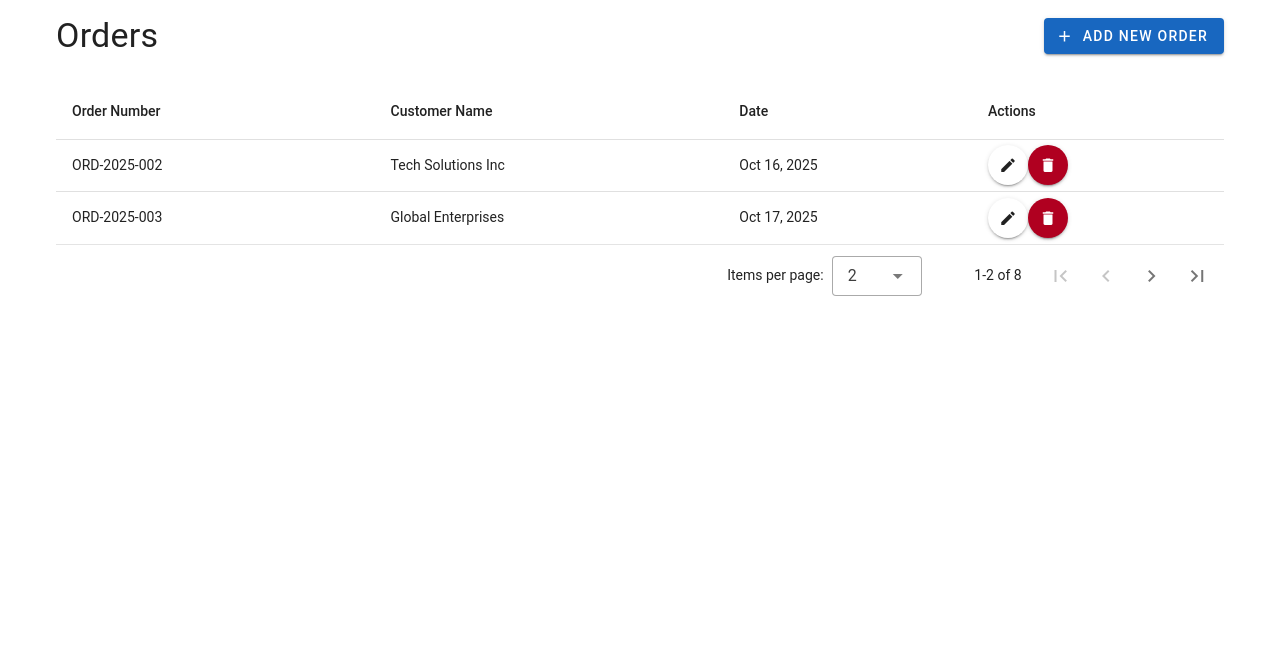
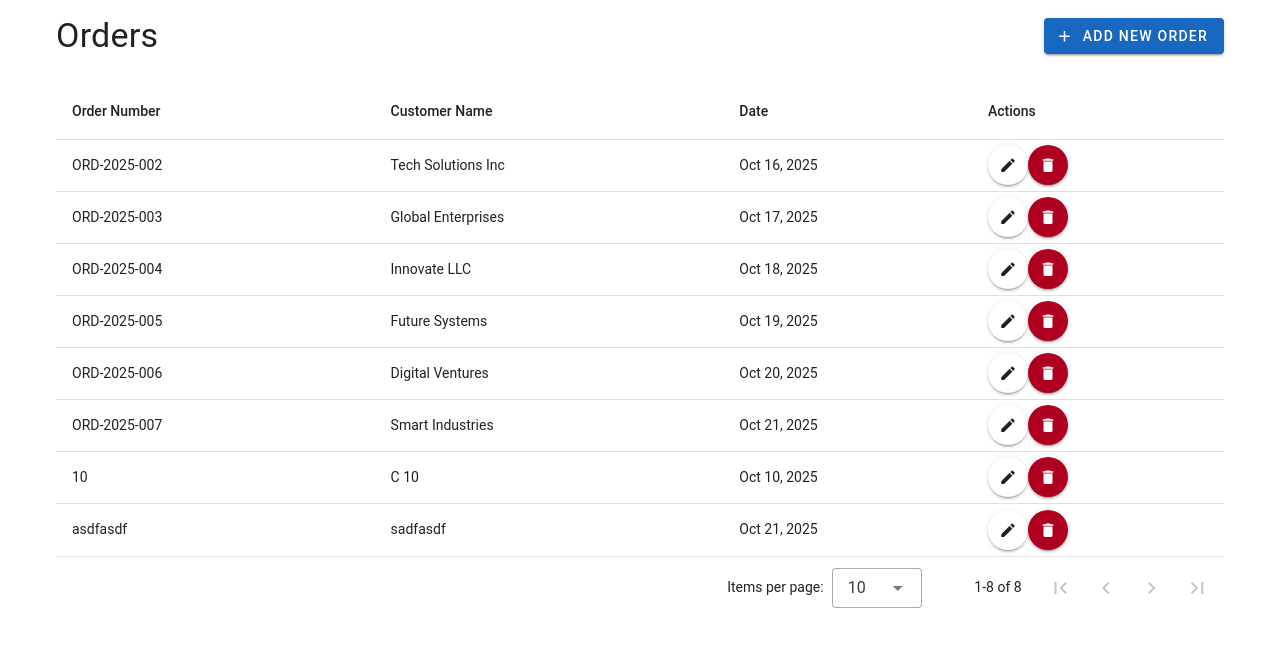
Before and after one commit to rndrfero/temporary-test, a Nuxt app: page /orders in a window 1280 px wide. Shown: the top 646 px of the page. Built offline with nearby package versions, Linux system fonts and the light colour scheme; data requests are answered from the project's data file.

Commit message:
server side pagination

```diff
--- a/app/components/OrderForm.vue
+++ b/app/components/OrderForm.vue
@@ -34,13 +34,8 @@
 
         <v-row>
           <v-col>
-            <v-btn
-              type="submit"
-              color="primary"
-              class="mr-2"
-              :loading="loading"
-            >
-              {{ initialData ? "Update Order" : "Create Order" }}
+            <v-btn type="submit" color="primary" class="mr-2">
+              {{ order ? "Update Order" : "Create Order" }}
             </v-btn>
             <v-btn @click="$emit('cancel')"> Cancel </v-btn>
           </v-col>
@@ -55,13 +50,11 @@ import moment from "moment";
 import type { Order } from "~/types/order";
 
 interface Props {
-  initialData?: Order;
-  loading?: boolean;
+  order?: Order;
 }
 
 const props = withDefaults(defineProps<Props>(), {
-  initialData: undefined,
-  loading: false,
+  order: undefined,
 });
 
 const emit = defineEmits<{
@@ -70,14 +63,14 @@ const emit = defineEmits<{
 }>();
 
 const form = ref({
-  number: props.initialData?.number || "",
-  customerName: props.initialData?.customerName || "",
-  date: props.initialData?.date || moment().format("YYYY-MM-DD"),
+  number: props.order?.number || "",
+  customerName: props.order?.customerName || "",
+  date: props.order?.date || moment().format("YYYY-MM-DD"),
 });
 
-// Watch for changes in initialData (useful if it loads async)
+// Watch for changes in order (useful if it loads async)
 watch(
-  () => props.initialData,
+  () => props.order,
   (newData) => {
     if (newData) {
       form.value = {
--- a/app/pages/orders/[id].vue
+++ b/app/pages/orders/[id].vue
@@ -16,8 +16,7 @@
 
     <OrderForm
       v-if="order"
-      :initial-data="order"
-      :loading="orderStore.loading"
+      :order="order"
       @submit="handleSubmit"
       @cancel="handleCancel"
     />
--- a/app/pages/orders/index.vue
+++ b/app/pages/orders/index.vue
@@ -23,10 +23,12 @@
       {{ orderStore.error }}
     </v-alert>
 
-    <v-data-table
+    <v-data-table-server
       :headers="headers"
       :items="orderStore.orders"
-      :items-per-page="2"
+      :items-length="orderStore.totalCount"
+      :loading="orderStore.loading"
+      @update:options="loadOrders"
     >
       <template #item.date="{ item }">
         {{ formatDate(item.date) }}
@@ -44,7 +46,7 @@
           @click="deleteOrder(item.id!)"
         />
       </template>
-    </v-data-table>
+    </v-data-table-server>
   </v-container>
 </template>
 
@@ -61,9 +63,9 @@ const headers = [
   { title: "Actions", key: "actions", sortable: false },
 ];
 
-onMounted(() => {
-  orderStore.fetchOrders();
-});
+const loadOrders = (options: any) => {
+  orderStore.fetchOrders(options.page, options.itemsPerPage);
+};
 
 const deleteOrder = async (id: number) => {
   if (confirm("Delete this order?")) {
--- a/app/pages/orders/new.vue
+++ b/app/pages/orders/new.vue
@@ -10,11 +10,7 @@
       {{ orderStore.error }}
     </v-alert>
 
-    <OrderForm
-      :loading="orderStore.loading"
-      @submit="handleSubmit"
-      @cancel="handleCancel"
-    />
+    <OrderForm @submit="handleSubmit" @cancel="handleCancel" />
   </v-container>
 </template>
 
--- a/app/stores/orderStore.ts
+++ b/app/stores/orderStore.ts
@@ -6,6 +6,7 @@ export const useOrderStore = defineStore("order", {
     orders: [] as Order[],
     loading: false,
     error: null as string | null,
+    totalCount: 0,
   }),
 
   getters: {
@@ -16,12 +17,17 @@ export const useOrderStore = defineStore("order", {
   },
 
   actions: {
-    async fetchOrders() {
+    async fetchOrders(page = 1, limit = 10) {
       this.loading = true;
       this.error = null;
       try {
-        const data = await $fetch<Order[]>("http://localhost:3001/orders");
-        this.orders = data;
+        const response = await fetch(
+          `http://localhost:3001/orders?_page=${page}&_limit=${limit}`
+        );
+        this.totalCount = parseInt(
+          response.headers.get("x-total-count") || "0"
+        );
+        this.orders = await response.json();
       } catch (err: any) {
         this.error = err.message || "Failed to fetch orders";
       } finally {
```
